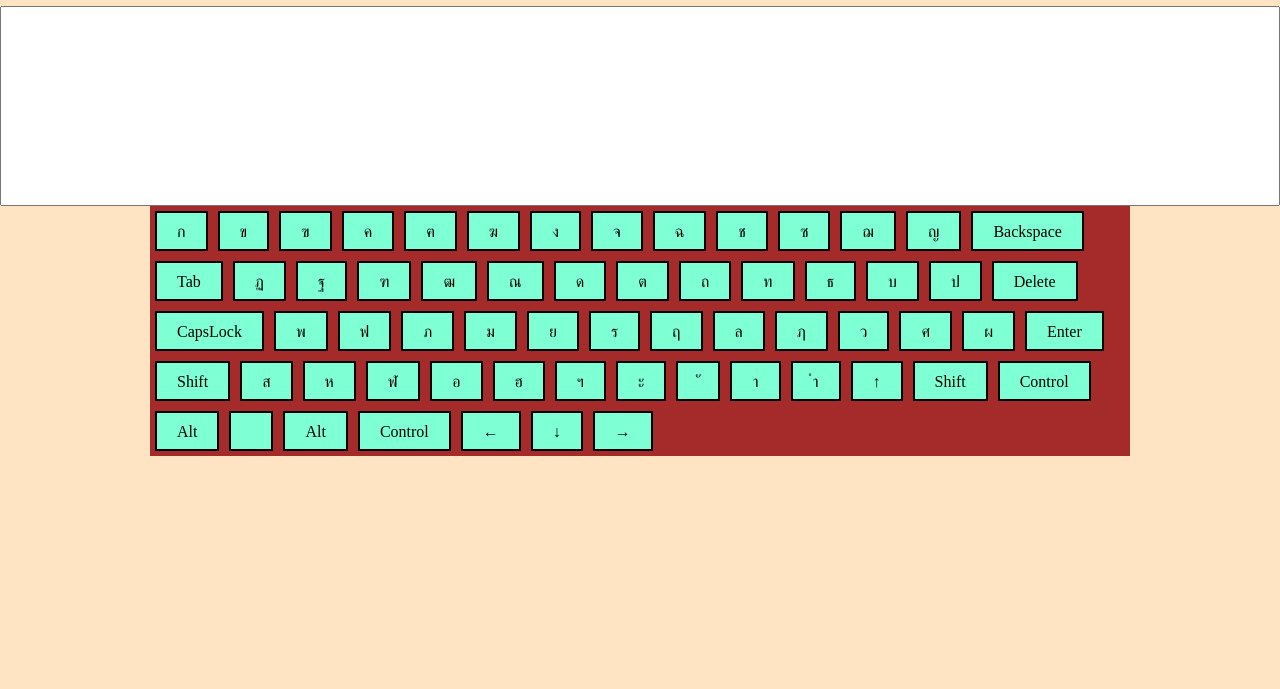
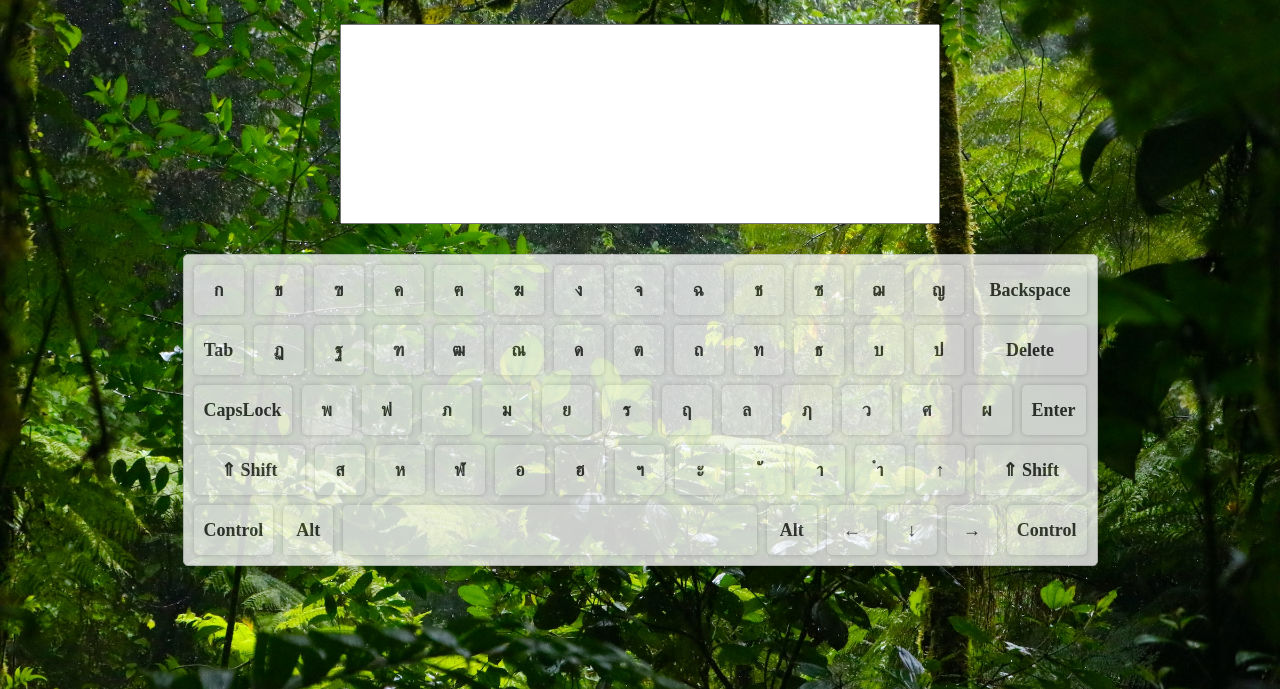
Before and after one commit to TNikolay/virtual-keyboard, a website with bundled scripts: page index.html in a window 1280 px wide. Shown: the part 111-800 px from the top of the page. Built offline with nearby package versions, Linux system fonts and the light colour scheme.

Commit message:
feat: design!

```diff
--- a/css/style.css
+++ b/css/style.css
@@ -19,36 +19,63 @@ html {
   display: flex;
   min-height: 100vh;
   flex-direction: column;
-  width: 1280px;
   margin: 0 auto;
-  background-color: bisque;
+  background-image: url("../asserts/1.jpg");
+  background-size: cover;
 }
 
 .keyboard-wrapper {
   display: flex;
   flex-wrap: wrap;
-  background-color: brown;
-  width: 980px;
-  margin: 0 auto;
+  gap: 10px;
+  padding: 10px;
+  background-color: #f8f8f8;
+  opacity: 0.8;
+  border: 1px solid #ccc;
+  border-radius: 5px;
+  box-shadow: 10px 10px 10px 0px rgba(0, 0, 0, 0.2);
+  width: 915px;
+  margin: 30px auto;
 }
 
 .h1 {
   margin: 40px auto;
+  color: white;
+  font-family: Comic Sans MS;
+  font-size:  48px;
 }
 
 .input-field {
   resize: none;
+  width: 600px;
   height: 200px;
+  margin: 0 auto;
 }
 
 .key-button {
-  margin: 5px;
-  padding: 10px 20px;
-  height: 40px;
-  background-color: aquamarine;
-  border: 2px solid black;
+  display: inline-flex;
+  justify-content: center;
+  align-items: center;
+  flex-basis: 50px;
+  height: 50px;
+  font-size: 18px;
+  font-weight: bold;
+  color: #333;
+  background-color: #fff;
+  border: none;
+  border-radius: 5px;
+  cursor: pointer;
+  box-shadow: 0px 0px 5px 0px rgba(0, 0, 0, 0.2);
+  transition: all 0.2s ease-in-out;
+  padding: 10px 10px;
 }
 
+.key-button_grow {
+  flex-basis: 80px;
+  flex-grow: 1;
+}
 .key-button_pressed {
-  background-color: green;
+  background-color: #ddd;
+  transform: scale(0.8);
+  box-shadow: 0px 0px 10px rgba(0, 0, 0, 0.5);
 }
--- a/scripts/keyboard.js
+++ b/scripts/keyboard.js
@@ -1,15 +1,15 @@
 import { createElement, getRandomNumber } from './utils.js';
 
-const KEY_CODES = ['Backquote', 'Digit1', 'Digit2', 'Digit3', 'Digit4', 'Digit5', 'Digit6', 'Digit7', 'Digit8', 'Digit9', 'Digit0', 'Minus', 'Equal', 'Backspace', 'Tab', 'KeyQ', 'KeyW', 'KeyE', 'KeyR', 'KeyT', 'KeyY', 'KeyU', 'KeyI', 'KeyO', 'KeyP', 'BracketLeft', 'BracketRight', 'Delete', 'CapsLock', 'KeyA', 'KeyS', 'KeyD', 'KeyF', 'KeyG', 'KeyH', 'KeyJ', 'KeyK', 'KeyL', 'Semicolon', 'Quote', 'Backslash', 'Enter', 'ShiftLeft', 'KeyZ', 'KeyX', 'KeyC', 'KeyV', 'KeyB', 'KeyN', 'KeyM', 'Comma', 'Period', 'Slash', 'ArrowUp', 'ShiftRight', 'ControlLeft', 'AltLeft', 'Space', 'AltRight', 'ControlRight', 'ArrowLeft', 'ArrowDown', 'ArrowRight'];
+const KEY_CODES = ['Backquote', 'Digit1', 'Digit2', 'Digit3', 'Digit4', 'Digit5', 'Digit6', 'Digit7', 'Digit8', 'Digit9', 'Digit0', 'Minus', 'Equal', 'Backspace', 'Tab', 'KeyQ', 'KeyW', 'KeyE', 'KeyR', 'KeyT', 'KeyY', 'KeyU', 'KeyI', 'KeyO', 'KeyP', 'BracketLeft', 'BracketRight', 'Delete', 'CapsLock', 'KeyA', 'KeyS', 'KeyD', 'KeyF', 'KeyG', 'KeyH', 'KeyJ', 'KeyK', 'KeyL', 'Semicolon', 'Quote', 'Backslash', 'Enter', 'ShiftLeft', 'KeyZ', 'KeyX', 'KeyC', 'KeyV', 'KeyB', 'KeyN', 'KeyM', 'Comma', 'Period', 'Slash', 'ArrowUp', 'ShiftRight', 'ControlLeft', 'AltLeft', 'Space', 'AltRight', 'ArrowLeft', 'ArrowDown', 'ArrowRight', 'ControlRight'];
 const LAYOUTS = {
-  Monkey: ['\u0E01', '\u0E02', '\u0E03', '\u0E04', '\u0E05', '\u0E06', '\u0E07', '\u0E08', '\u0E09', '\u0E0A', '\u0E0B', '\u0E0C', '\u0E0D', 'Backspace', 'Tab', '\u0E0F', '\u0E10', '\u0E11', '\u0E12', '\u0E13', '\u0E14', '\u0E15', '\u0E16', '\u0E17', '\u0E18', '\u0E1A', '\u0E1B', 'Delete', 'CapsLock', '\u0E1E', '\u0E1F', '\u0E20', '\u0E21', '\u0E22', '\u0E23', '\u0E24', '\u0E25', '\u0E26', '\u0E27', '\u0E28', '\u0E1C', 'Enter', 'Shift', '\u0E2A', '\u0E2B', '\u0E2C', '\u0E2D', '\u0E2E', '\u0E2F', '\u0E30', '\u0E31', '\u0E32', '\u0E33', '\u2191', 'Shift', 'Control', 'Alt', ' ', 'Alt', 'Control', '\u2190', '\u2193', '\u2192'],
-  English: ['`', '1', '2', '3', '4', '5', '6', '7', '8', '9', '0', '-', '=', 'Backspace', 'Tab', 'q', 'w', 'e', 'r', 't', 'y', 'u', 'i', 'o', 'p', '[', ']', 'Delete', 'CapsLock', 'a', 's', 'd', 'f', 'g', 'h', 'j', 'k', 'l', ';', "'", '\\', 'Enter', 'Shift', 'z', 'x', 'c', 'v', 'b', 'n', 'm', ',', '.', '/', '\u2191', 'Shift', 'Control', 'Alt', ' ', 'Alt', 'Control', '\u2190', '\u2193', '\u2192'],
-  Russian: ['ё', '1', '2', '3', '4', '5', '6', '7', '8', '9', '0', '-', '=', 'Backspace', 'Tab', 'й', 'ц', 'у', 'к', 'е', 'н', 'г', 'ш', 'щ', 'з', 'х', 'ъ', 'Delete', 'CapsLock', 'ф', 'ы', 'в', 'а', 'п', 'р', 'о', 'л', 'д', 'ж', 'э', '\\', 'Enter', 'Shift', 'я', 'ч', 'с', 'м', 'и', 'т', 'ь', 'б', 'ю', '.', '\u2191', 'Shift', 'Control', 'Alt', ' ', 'Alt', 'Control', '\u2190', '\u2193', '\u2192'],
+  Monkey: ['\u0E01', '\u0E02', '\u0E03', '\u0E04', '\u0E05', '\u0E06', '\u0E07', '\u0E08', '\u0E09', '\u0E0A', '\u0E0B', '\u0E0C', '\u0E0D', 'Backspace', 'Tab', '\u0E0F', '\u0E10', '\u0E11', '\u0E12', '\u0E13', '\u0E14', '\u0E15', '\u0E16', '\u0E17', '\u0E18', '\u0E1A', '\u0E1B', 'Delete', 'CapsLock', '\u0E1E', '\u0E1F', '\u0E20', '\u0E21', '\u0E22', '\u0E23', '\u0E24', '\u0E25', '\u0E26', '\u0E27', '\u0E28', '\u0E1C', 'Enter', '\u21D1 Shift', '\u0E2A', '\u0E2B', '\u0E2C', '\u0E2D', '\u0E2E', '\u0E2F', '\u0E30', '\u0E31', '\u0E32', '\u0E33', '\u2191', '\u21D1 Shift', 'Control', 'Alt', ' ', 'Alt', '\u2190', '\u2193', '\u2192', 'Control'],
+  English: ['`', '1', '2', '3', '4', '5', '6', '7', '8', '9', '0', '-', '=', 'Backspace', 'Tab', 'q', 'w', 'e', 'r', 't', 'y', 'u', 'i', 'o', 'p', '[', ']', 'Delete', 'CapsLock', 'a', 's', 'd', 'f', 'g', 'h', 'j', 'k', 'l', ';', "'", '\\', 'Enter', '\u21D1 Shift', 'z', 'x', 'c', 'v', 'b', 'n', 'm', ',', '.', '/', '\u2191', '\u21D1 Shift', 'Control', 'Alt', ' ', 'Alt', '\u2190', '\u2193', '\u2192', 'Control'],
+  Russian: ['ё', '1', '2', '3', '4', '5', '6', '7', '8', '9', '0', '-', '=', 'Backspace', 'Tab', 'й', 'ц', 'у', 'к', 'е', 'н', 'г', 'ш', 'щ', 'з', 'х', 'ъ', 'Delete', 'CapsLock', 'ф', 'ы', 'в', 'а', 'п', 'р', 'о', 'л', 'д', 'ж', 'э', '\\', 'Enter', '\u21D1 Shift', 'я', 'ч', 'с', 'м', 'и', 'т', 'ь', 'б', 'ю', '.', '\u2191', '\u21D1 Shift', 'Control', 'Alt', ' ', 'Alt', '\u2190', '\u2193', '\u2192', 'Control'],
 };
 const LAYOUTS_SHIFT = {
-  Monkey: ['\u0E01', '\u0E02', '\u0E03', '\u0E04', '\u0E05', '\u0E06', '\u0E07', '\u0E08', '\u0E09', '\u0E0A', '\u0E0B', '\u0E0C', '\u0E0D', 'Backspace', 'Tab', '\u0E0F', '\u0E10', '\u0E11', '\u0E12', '\u0E13', '\u0E14', '\u0E15', '\u0E16', '\u0E17', '\u0E18', '\u0E1A', '\u0E1B', 'Delete', 'CapsLock', '\u0E1E', '\u0E1F', '\u0E20', '\u0E21', '\u0E22', '\u0E23', '\u0E24', '\u0E25', '\u0E26', '\u0E27', '\u0E28', '\u0E1C', 'Enter', 'Shift', '\u0E2A', '\u0E2B', '\u0E2C', '\u0E2D', '\u0E2E', '\u0E2F', '\u0E30', '\u0E31', '\u0E32', '\u0E33', '\u2191', 'Shift', 'Control', 'Alt', ' ', 'Alt', 'Control', '\u2190', '\u2193', '\u2192'],
-  English: ['~', '!', '@', '#', '$', '%', '^', '&', '*', '(', ')', '_', '+', 'Backspace', 'Tab', 'Q', 'W', 'E', 'R', 'T', 'Y', 'U', 'I', 'O', 'P', '{', '}', 'Delete', 'CapsLock', 'A', 'S', 'D', 'F', 'G', 'H', 'J', 'K', 'L', ':', '"', '|', 'Enter', 'Shift', 'Z', 'X', 'C', 'V', 'B', 'N', 'M', '<', '>', '?', '\u2191', 'Shift', 'Control', 'Alt', ' ', 'Alt', 'Control', '\u2190', '\u2193', '\u2192'],
-  Russian: ['Ё', '!', '"', '№', ';', '%', ':', '?', '*', '(', ')', '_', '+', 'Backspace', 'Tab', 'Й', 'Ц', 'У', 'К', 'Е', 'Н', 'Г', 'Ш', 'Щ', 'З', 'Х', 'Ъ', 'Delete', 'CapsLock', 'Ф', 'Ы', 'В', 'А', 'П', 'Р', 'О', 'Л', 'Д', 'Ж', 'Э', '/', 'Enter', 'Shift', 'Я', 'Ч', 'С', 'М', 'И', 'Т', 'Ь', 'Б', 'Ю', ',', '\u2191', 'Shift', 'Control', 'Alt', ' ', 'Alt', 'Control', '\u2190', '\u2193', '\u2192'],
+  Monkey: ['\u0E01', '\u0E02', '\u0E03', '\u0E04', '\u0E05', '\u0E06', '\u0E07', '\u0E08', '\u0E09', '\u0E0A', '\u0E0B', '\u0E0C', '\u0E0D', 'Backspace', 'Tab', '\u0E0F', '\u0E10', '\u0E11', '\u0E12', '\u0E13', '\u0E14', '\u0E15', '\u0E16', '\u0E17', '\u0E18', '\u0E1A', '\u0E1B', 'Delete', 'CapsLock', '\u0E1E', '\u0E1F', '\u0E20', '\u0E21', '\u0E22', '\u0E23', '\u0E24', '\u0E25', '\u0E26', '\u0E27', '\u0E28', '\u0E1C', 'Enter', '\u21D1 Shift', '\u0E2A', '\u0E2B', '\u0E2C', '\u0E2D', '\u0E2E', '\u0E2F', '\u0E30', '\u0E31', '\u0E32', '\u0E33', '\u2191', '\u21D1 Shift', 'Control', 'Alt', ' ', 'Alt', '\u2190', '\u2193', '\u2192', 'Control'],
+  English: ['~', '!', '@', '#', '$', '%', '^', '&', '*', '(', ')', '_', '+', 'Backspace', 'Tab', 'Q', 'W', 'E', 'R', 'T', 'Y', 'U', 'I', 'O', 'P', '{', '}', 'Delete', 'CapsLock', 'A', 'S', 'D', 'F', 'G', 'H', 'J', 'K', 'L', ':', '"', '|', 'Enter', '\u21D1 Shift', 'Z', 'X', 'C', 'V', 'B', 'N', 'M', '<', '>', '?', '\u2191', '\u21D1 Shift', 'Control', 'Alt', ' ', 'Alt', '\u2190', '\u2193', '\u2192', 'Control'],
+  Russian: ['Ё', '!', '"', '№', ';', '%', ':', '?', '*', '(', ')', '_', '+', 'Backspace', 'Tab', 'Й', 'Ц', 'У', 'К', 'Е', 'Н', 'Г', 'Ш', 'Щ', 'З', 'Х', 'Ъ', 'Delete', 'CapsLock', 'Ф', 'Ы', 'В', 'А', 'П', 'Р', 'О', 'Л', 'Д', 'Ж', 'Э', '/', 'Enter', '\u21D1 Shift', 'Я', 'Ч', 'С', 'М', 'И', 'Т', 'Ь', 'Б', 'Ю', ',', '\u2191', '\u21D1 Shift', 'Control', 'Alt', ' ', 'Alt', '\u2190', '\u2193', '\u2192', 'Control'],
 };
 const indexCapsLock = KEY_CODES.indexOf('CapsLock');
 const indexShiftLeft = KEY_CODES.indexOf('ShiftLeft');
@@ -175,6 +175,7 @@ export default function initKeyboard(inputTo) {
 
   const elKeyboardWrapper = createElement('div', { className: 'keyboard-wrapper' });
   keys = KEY_CODES.map(createKeyButton);
+  keys.forEach((v, i) => { if (['Space', 'Backspace', 'Delete', 'ShiftLeft', 'ShiftRight'].includes(KEY_CODES[i])) v.classList.add('key-button_grow'); });
   elKeyboardWrapper.append(...keys);
   elKeyboardWrapper.addEventListener('mousedown', onMouseDown);
   elKeyboardWrapper.addEventListener('mouseup', onMouseUp);
```
